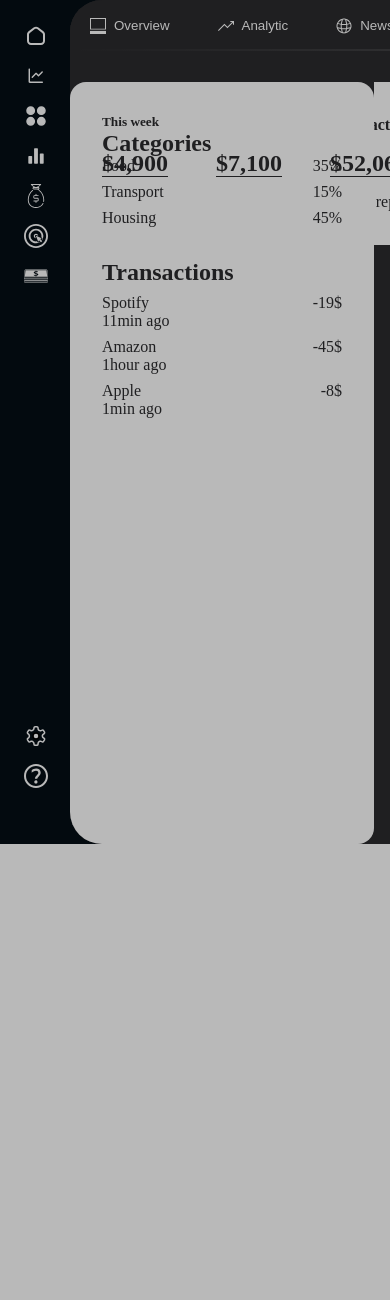
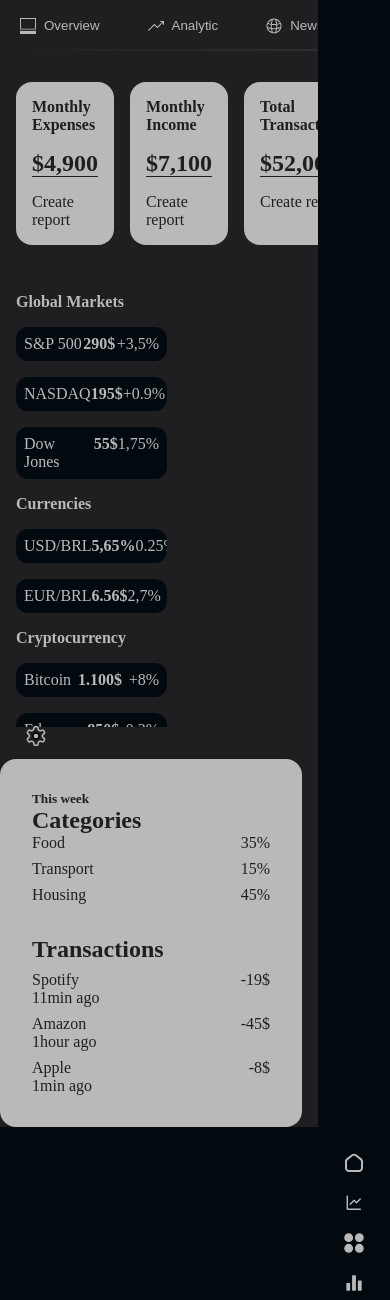
Before and after one commit to londerorichard/Finance-Control, a Python web app: template app/templates/dashboard.html in a window 390 px wide. Shown: the top 1300 px of the page. Before the commit the page ends 844 px from the top, so only its background shows below. Run offline with Jinja, Linux system fonts and the light colour scheme; the template is opened without the code that fills it, so the values that code supplies are empty.

Commit message:
fix: fix media breakopoints

```diff
--- a/app/static/css/dashboard.css
+++ b/app/static/css/dashboard.css
@@ -10,6 +10,12 @@
 
 html {
     scroll-behavior: smooth;
+}
+
+html,
+body {
+    margin: 0;
+    min-height: 100%;
 }
 
 body {
@@ -71,7 +77,7 @@ body {
 
 
 /* ==========================================================================
-   LAYOUT
+   MAIN CONTAINER
    ========================================================================== */
 
 .main-container {
@@ -87,13 +93,25 @@ body {
     background-color: var(--bg-secondary);
 }
 
+
+/* ==========================================================================
+   COLLAPSED SIDEBAR
+   ========================================================================== */
+
 .main-container.collapsed {
-    grid-template-columns: 70px 1fr;
+    grid-template-columns:
+        70px
+        minmax(0, 1fr);
 }
 
 .main-container.collapsed .sidebar-item a {
     display: none;
 }
+
+
+/* ==========================================================================
+   SUBMAIN
+   ========================================================================== */
 
 .submain {
     display: grid;
@@ -112,7 +130,6 @@ body {
         "resume-expenses statistics"
         "resume-market statistics";
 
-    min-height: 100vh;
     min-width: 0;
 
     background-color: var(--bg-primary);
@@ -120,6 +137,54 @@ body {
     border-radius: 2rem 0 0 2rem;
 
     overflow: hidden;
+}
+
+
+/* ==========================================================================
+   SMALL DESKTOP / TABLET
+   ========================================================================== */
+
+@media (max-width: 1100px) {
+    .main-container {
+        grid-template-columns: 70px minmax(0, 1fr);
+    }
+}
+
+
+/* ==========================================================================
+   TABLET
+   ========================================================================== */
+
+@media (max-width: 800px) {
+    .main-container,
+    .main-container.collapsed {
+        grid-template-columns: minmax(0, 1fr);
+
+        grid-template-areas:
+            "submain";
+    }
+
+    .sidebar {
+        display: none;
+    }
+
+    .submain {
+        grid-template-columns: minmax(0, 1fr);
+
+        grid-template-rows:
+            50px
+            auto
+            auto
+            auto;
+
+        grid-template-areas:
+            "navbar"
+            "resume-expenses"
+            "resume-market"
+            "statistics";
+
+        border-radius: 0;
+    }
 }
 
 
@@ -677,8 +742,8 @@ body {
 .market-sections {
     flex: 1;
 
-    max-height: 400px;
-    width: 100%;
+    max-height: 450px;
+    width: 50%;
 
     overflow-y: scroll;
 }
@@ -690,6 +755,10 @@ body {
 
     margin-top: 1rem;
 }
+.market-sections h2 {
+    font-size: 1rem;
+    font-weight: 800;
+}
 
 .market-list {
     display: flex;
@@ -697,10 +766,14 @@ body {
     gap: 1rem;
 }
 
-.market-name,
-.market-price,
-.market-change {
+.market-card {
+    display: flex;
+    justify-content: space-between;
+
     background-color: var(--bg-secondary);
+    border-radius: var(--radius-md);
+
+    padding: var(--space-sm);
 }
 
 .market-sections::-webkit-scrollbar {
--- a/app/templates/dashboard.html
+++ b/app/templates/dashboard.html
@@ -270,9 +270,6 @@
 
                 <div class="market-content">
 
-                    <h2>Market Overview</h2>
-
-
                     <div class="market-sections">
 
 
```
